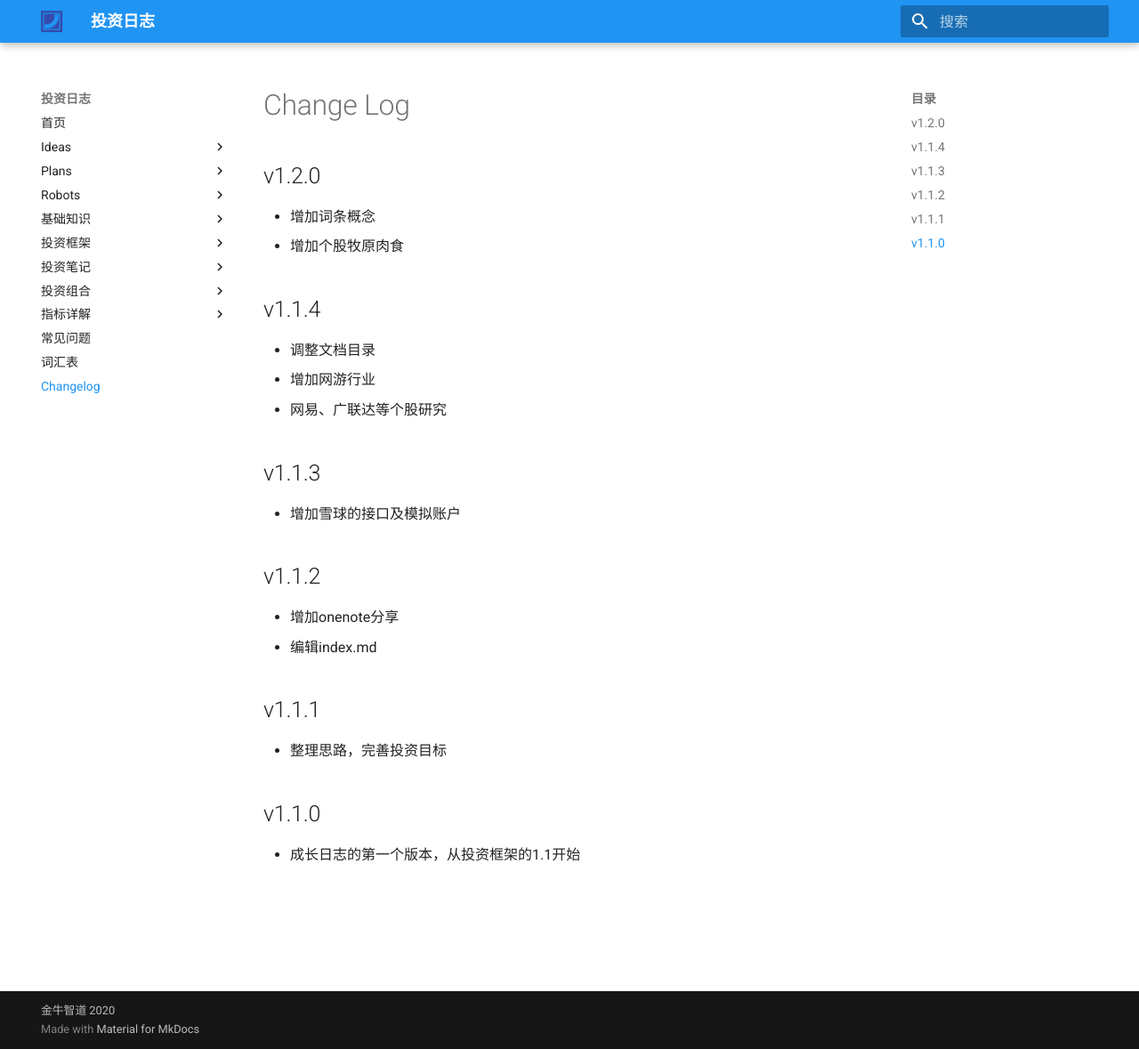
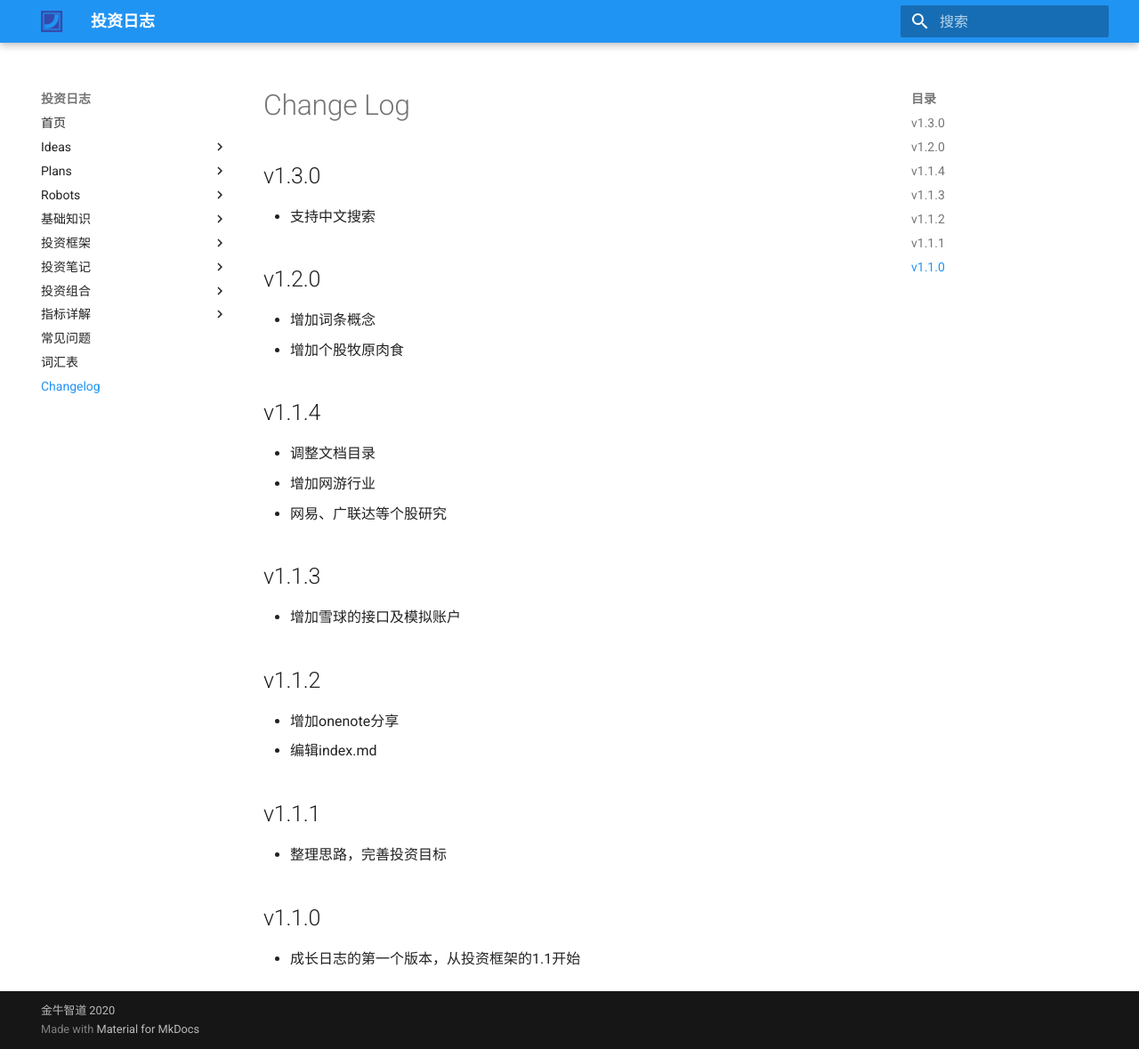
Before and after one commit to markqiu/jinniuai_wealth_safe_world, an MkDocs documentation site: the page built from docs/changelog.md, in a window 1280 px wide and 1179 px high. Shown: the whole window at 89% size. Built offline with MkDocs 1.6.1 and Material for MkDocs 9.7.7, drawn with Linux system fonts in a browser that asks for light colours.

Commit message:
## v1.3.0 - 支持中文搜索

```diff
--- a/docs/changelog.md
+++ b/docs/changelog.md
@@ -1,4 +1,7 @@
 # Change Log
+## v1.3.0
+- 支持中文搜索
+
 ## v1.2.0
 - 增加词条概念
 - 增加个股牧原肉食
--- a/pyproject.toml
+++ b/pyproject.toml
@@ -1,6 +1,6 @@
 [tool.poetry]
 name = "investment_dairy"
-version = "1.2.0"
+version = "1.3.0"
 description = "智道的投资日记"
 authors = ["markqiu <qiucheng@jinniuai.com>"]
 license = "MIT"
@@ -15,6 +15,7 @@ python = "^3.8"
 streamlit-echarts = "^0.1.0"
 jiagu = "^0.2.3"
 TA-Lib = "^0.4.19"
+jieba = "^0.42.1"
 
 [tool.poetry.dev-dependencies]
 pytest = "^6.0"
```
Also changed, not shown: 1 other file.
